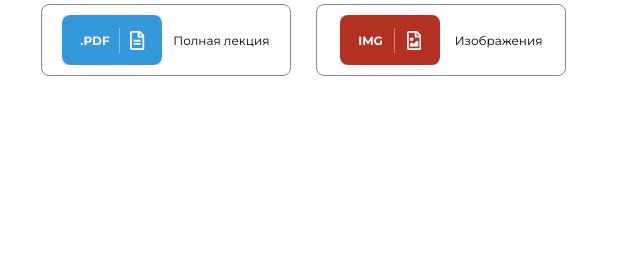
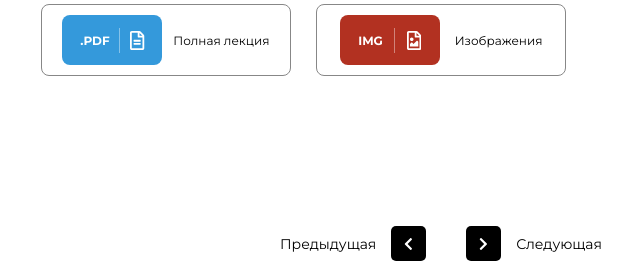
Before and after one commit to TommyIQ/RFFI-project, a PHP site: page /lection.html in a window 1280 px wide. Shown: the part 1353-1624 px from the top of the page, without its empty margins (199-839 px from the left). Before the commit the page ends 1429 px from the top, so only its background shows below. Run offline with PHP 8.4, Linux system fonts and the light colour scheme.

Commit message:
lection new updates

```diff
--- /dev/null
+++ b/css/lection-media.css
@@ -0,0 +1,11 @@
+@media screen and (max-width: 576px) {
+  /* main */
+  .main__button:first-child {
+    margin-right: 0;
+  }
+
+  /* pagination */
+  .pagination__text {
+    display: none;
+  }
+}
--- a/css/lection.css
+++ b/css/lection.css
@@ -111,3 +111,45 @@
 .main__button-text {
   font-size: 12px;
 }
+
+/* pagination */
+.pagination__controls {
+  display: flex;
+  justify-content: center;
+  align-items: center;
+  flex-wrap: wrap;
+}
+
+.pagination__item {
+  display: flex;
+  align-items: center;
+  padding: 10px 20px;
+  box-sizing: border-box;
+}
+
+.pagination__icon {
+  background: #000;
+  width: 35px;
+  height: 35px;
+  display: flex;
+  justify-content: center;
+  align-items: center;
+  border-radius: 5px;
+  cursor: pointer;
+}
+
+.pagination__icon-prev {
+  margin-left: 15px;
+}
+
+.pagination__icon-next {
+  margin-right: 15px;
+}
+
+.pagination__chevron {
+  height: 14px;
+}
+
+.pagination__text {
+  font-size: 14px;
+}
--- a/lection.html
+++ b/lection.html
@@ -10,6 +10,7 @@
   rel="stylesheet">
 
   <link rel="stylesheet" href="./css/lection.css">
+  <link rel="stylesheet" href="./css/lection-media.css">
 
   <link rel="stylesheet" href="./css/default.css">
   <link rel="stylesheet" href="./css/default-media.css">
@@ -17,6 +18,7 @@
 </head>
 <body>
 
+  <!-- main -->
   <section class="section main">
     <div class="container">
       <div class="main__content">
@@ -86,6 +88,36 @@
     </div>
   </section>
 
+  <section class="pagination section">
+    <div class="container">
+      <div class="pagination__controls">
+
+        <div class="pagination__item">
+          <span class="pagination__text">Предыдущая</span>
+          <div class="pagination__icon pagination__icon-prev">
+
+            <svg class="pagination__chevron" aria-hidden="true" focusable="false" data-prefix="fas" data-icon="chevron-left" class="svg-inline--fa fa-chevron-left fa-w-10" role="img" xmlns="http://www.w3.org/2000/svg" viewBox="0 0 320 512">
+              <path fill="#fff" d="M34.52 239.03L228.87 44.69c9.37-9.37 24.57-9.37 33.94 0l22.67 22.67c9.36 9.36 9.37 24.52.04 33.9L131.49 256l154.02 154.75c9.34 9.38 9.32 24.54-.04 33.9l-22.67 22.67c-9.37 9.37-24.57 9.37-33.94 0L34.52 272.97c-9.37-9.37-9.37-24.57 0-33.94z"></path>
+            </svg>
+
+          </div>
+        </div>
+
+        <div class="pagination__item">
+          <div class="pagination__icon pagination__icon-next">
+
+            <svg class="pagination__chevron" aria-hidden="true" focusable="false" data-prefix="fas" data-icon="chevron-right" class="svg-inline--fa fa-chevron-right fa-w-10" role="img" xmlns="http://www.w3.org/2000/svg" viewBox="0 0 320 512">
+              <path fill="#fff" d="M285.476 272.971L91.132 467.314c-9.373 9.373-24.569 9.373-33.941 0l-22.667-22.667c-9.357-9.357-9.375-24.522-.04-33.901L188.505 256 34.484 101.255c-9.335-9.379-9.317-24.544.04-33.901l22.667-22.667c9.373-9.373 24.569-9.373 33.941 0L285.475 239.03c9.373 9.372 9.373 24.568.001 33.941z"></path>
+            </svg>
+
+          </div>
+          <span class="pagination__text">Следующая</span>
+        </div>
+
+      </div>
+    </div>
+  </section>
+
   <!-- Connect it when include header.php with the same classes -->
   <!-- <script src="./js/menu.js"></script> -->
 </body>
```
